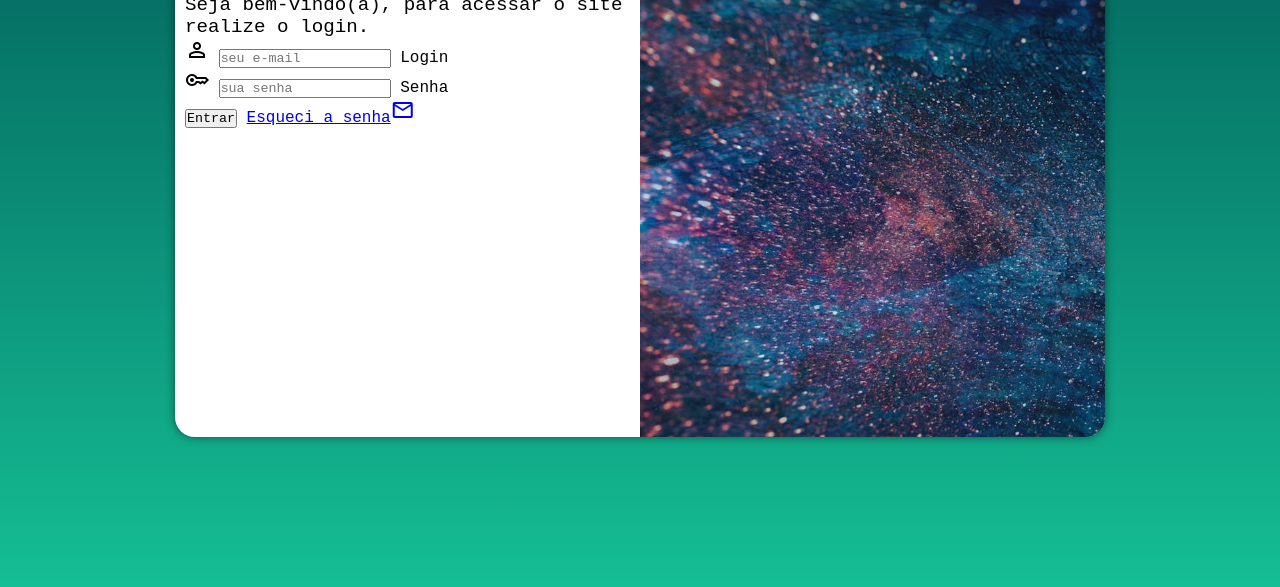
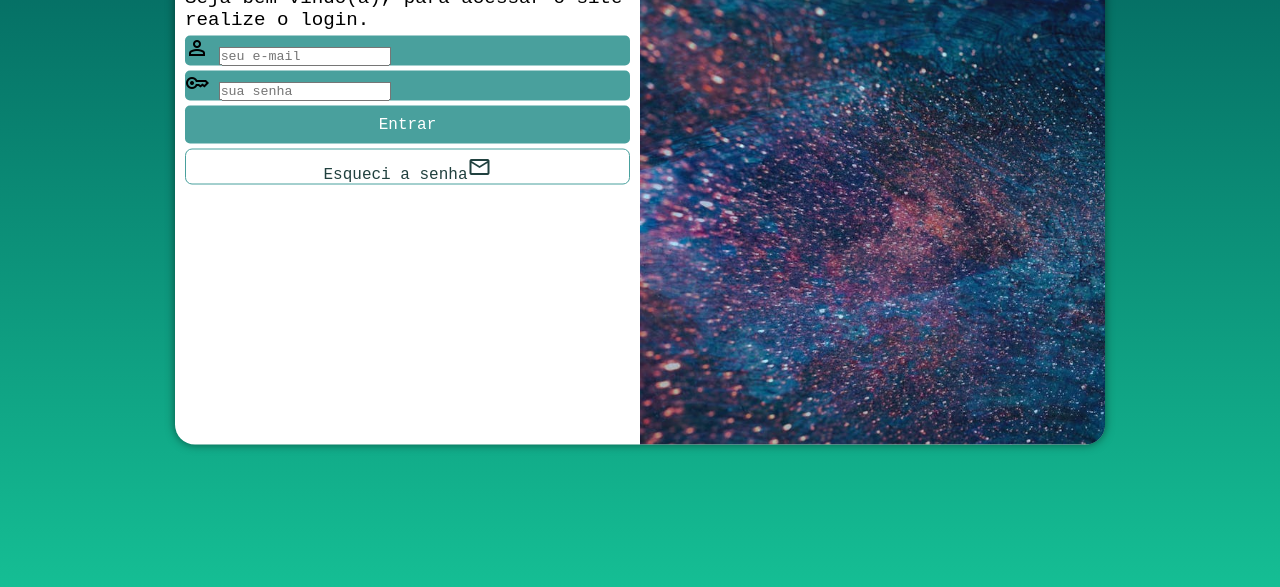
Before and after one commit to LuUxBrr/projeto-login, a plain HTML site: page index.html in a window 1280 px wide. Shown: the part 213-800 px from the top of the page. Drawn offline with nearby package versions, Linux system fonts and the light colour scheme.

Commit message:
Aplicado estilo ao formulário

```diff
--- a/estilos/style.css
+++ b/estilos/style.css
@@ -28,7 +28,7 @@ section#login {
 
     background-color: white;
     width: 250px;
-    height: 500px;
+    height: 515px;
     border-radius: 20px;
     box-shadow: 0px 0px 10px rgba(0, 0, 0, 0.507);
 
@@ -57,3 +57,54 @@ div#formulario > h1 {
 div#formulario > p {
     font-size: 1.2em;
 }
+
+form > div.campo {
+    background-color: #49a09d;
+    display: block;
+    width: 100%;
+    height: 40%;
+    border-radius: 5px;
+    margin: 5px 0px;
+}
+div.campo > label {
+    display: none;
+}
+
+form > input[type=submit] {
+    display: block;
+    font-size: 1em;
+    width: 100%;
+    height: 40%;
+    padding: 10px;
+    background-color: #49a09d;
+    color: white;
+    border: none;
+    border-radius: 5px;
+}
+
+form > input[type=submit]:hover {
+    background-color: #21413f;
+}
+
+form > a.botao {
+    display: block;
+    text-align: center;
+    font-size: 1em;
+    width: 100%;
+    height: 40%;
+    padding-top: 5px;
+    margin-top: 5px;
+    background-color: white;
+    color: #21413f;
+    border: 1px solid #49a09d;
+    border-radius: 7px;
+    text-decoration: none;
+}
+
+form > a.botao:hover {
+    background-color: #56c4c0;
+}
+
+form > a.botao > i {
+    font-size: 0.8em;
+}
--- a/index.html
+++ b/index.html
@@ -32,7 +32,7 @@
                         <label for="isenha">Senha</label>
                     </div>
                     <input type="submit" value="Entrar">
-                    <a href="esqueci.html">Esqueci a senha<span class="material-symbols-outlined">mail</span></a>
+                    <a href="esqueci.html" class="botao">Esqueci a senha<span class="material-symbols-outlined">mail</span></a>
                 </form>
             </div>
         </section>
```
